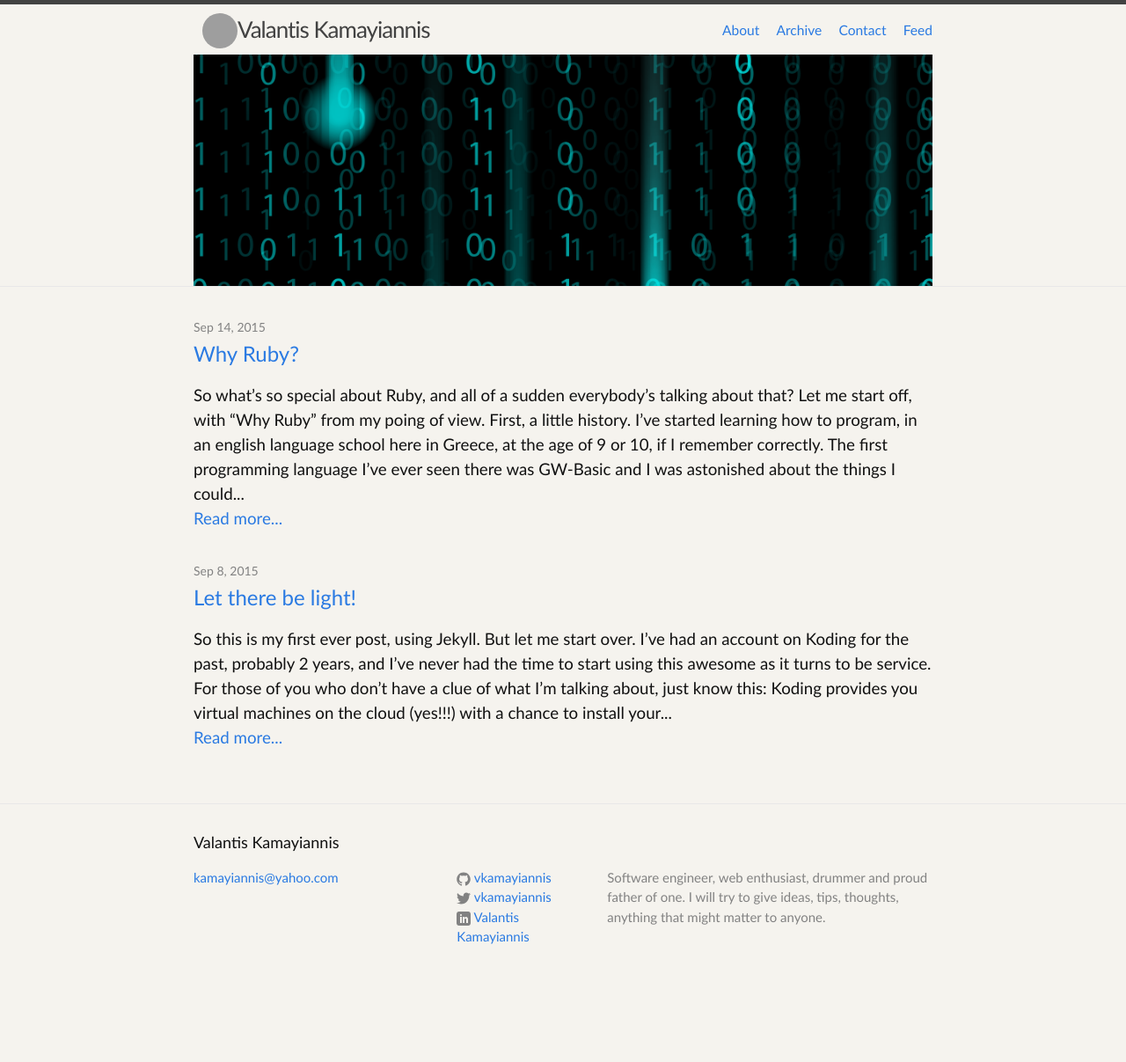
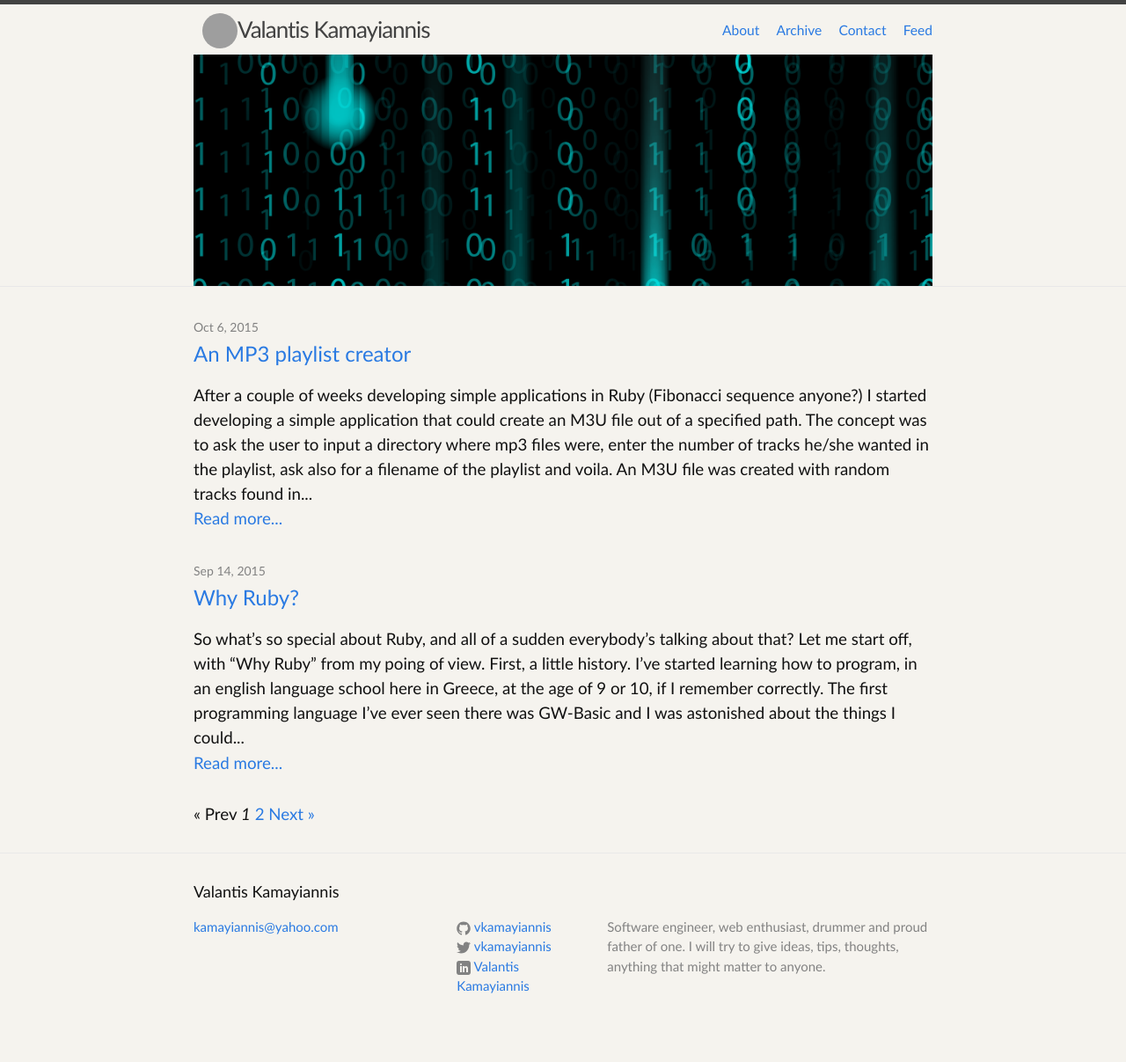
Before and after one commit to vkamayiannis/vkamayiannis.github.io, a Jekyll site: the page built from index.html, in a window 1280 px wide. Shown: the whole page at 88% size. Built offline with Jekyll 4.4.1, drawn with Linux system fonts in a browser that asks for light colours; the list of posts is cut into pages by our own code; before the commit the page ends 1151 px from its top, so only the background shows below that; part of the change alters nothing that is shown; grey boxes are pictures that could not be loaded.

Commit message:
added playlist post

```diff
--- a/_config.yml
+++ b/_config.yml
@@ -12,7 +12,7 @@ github_username:  vkamayiannis
 gravatar_id: 295444c667fe78caffe72b403348e1a7
 linkedin_username: valantis-kamayiannis
 linkedin_name: Valantis Kamayiannis
-paginate: 5
+paginate: 2
 paginate_path: "/page:num/"
 
 # Build settings
--- /dev/null
+++ b/_posts/2015-10-06-mp3-playlist-creator.markdown
@@ -0,0 +1,194 @@
+---
+layout: post
+title:  "An MP3 playlist creator"
+date:   2015-10-06 17:10:00
+categories: category
+comments: true
+---
+After a couple of weeks developing simple applications in Ruby ([Fibonacci sequence][fibonacci] anyone?)
+I started developing a simple application that could create an [M3U][m3u] file
+out of a specified path.
+
+The concept was to ask the user to input a directory where mp3 files were, enter the number
+of tracks he/she wanted in the playlist, ask also for a filename of the playlist and voila.
+An [M3U][m3u] file was created with random tracks found in the parent directory and all
+subdirectories(that of course was crucial).
+
+The source code of this little program can be found here:
+
+{% highlight ruby %}
+module Playlist
+
+  PLAYLIST_EXTENSION = ".m3u"
+  SUPPORTED_EXTENSION = ".mp3"
+
+  #Function is outside of class for educational purposes
+  def Playlist.init_dir_array(parent)
+    directories = []
+    sub = []
+    Dir.foreach(parent) do |dir|
+      dirpath = parent + "\\" + dir
+      if File.directory?(dirpath) && dir != "." && dir != ".."
+        directories << dirpath
+        directories = directories + init_dir_array(dirpath)
+      end
+    end
+    directories
+  end
+
+  class PlayListError < StandardError
+  end
+
+  class Mp3PlayList
+    attr_writer :filename
+
+    def initialize(parent_dir, num_of_tracks)
+      @parent_dir = parent_dir
+      @num_of_tracks = num_of_tracks
+      @dir_array = Playlist::init_dir_array(@parent_dir)
+    end
+
+    def create
+      i = 0
+      begin
+        file = File.open(@filename, "w")
+        while i < @num_of_tracks
+          active_directory = @dir_array[rand(@dir_array.length)]
+          files = []
+          mp3s = []
+          files = Dir.entries(active_directory).select{|f| !File.directory? f}
+          files.each_index  {|i| files[i] = active_directory + "\\" + files[i] }
+          files.each do |f|
+            if File.extname(f) == Playlist::SUPPORTED_EXTENSION
+              mp3s << f
+            end
+          end
+          if mp3s.length > 0
+            added_file = mp3s[rand(mp3s.length)] + "\n"
+            file.write(added_file)
+            i += 1
+          end
+        end
+      rescue
+        raise PlayListError.new("Error creating playlist")
+      ensure
+        if file != nil
+          file.close
+          puts "\nPlaylist created successfully"
+        end
+      end
+    end
+  end
+end
+
+print "Enter the parent directory: "
+parent_dir = gets.chomp
+if !Dir.exists?(parent_dir)
+  puts "Invalid directory"
+  exit(0)
+end
+print "Enter the desired number of tracks in the playlist: "
+num_of_tracks = gets.chomp.to_i
+print "Enter the filename of the playlist (m3u extension will be added): "
+filename = gets.chomp + Playlist::PLAYLIST_EXTENSION
+pl = Playlist::Mp3PlayList.new(parent_dir, num_of_tracks)
+pl.filename = filename
+pl.create
+{% endhighlight %}
+
+So, as you can see I started playing a little with the language to understand
+how things work. I've created a Module (Playlist), that included a function
+that would initialize an array (init_dir_array), and a class which would do
+any other operation needed. In the end, the actual calls of the program, that
+enables the user to input the desired parameters.
+
+<h3>init_dir_array function</h3>
+What the function does is that is using recursion to create an array of all the
+subdirectories that exist in the specified directory. It just loops
+through the contents of a directory, checks if each object is a directory and then
+adds the full path to an array.
+
+{% highlight ruby %}
+  def Playlist.init_dir_array(parent)
+    directories = []
+    sub = []
+    Dir.foreach(parent) do |dir|
+      dirpath = parent + "\\" + dir
+      if File.directory?(dirpath) && dir != "." && dir != ".."
+        directories << dirpath
+        directories = directories + init_dir_array(dirpath)
+      end
+    end
+    directories
+  end
+{% endhighlight %}
+
+<h3> Mp3PlayList class </h3>
+The class, is the one that does all the job. It's the one that will call
+the init_dir_array function, pick random directories, and create the playlist.
+In the initialize (the constructor) of the class, some attributes are initialized,
+together with the array that holds the subdirectories from above
+
+{% highlight ruby %}
+def initialize(parent_dir, num_of_tracks)
+  @parent_dir = parent_dir
+  @num_of_tracks = num_of_tracks
+  @dir_array = Playlist::init_dir_array(@parent_dir)
+end
+{% endhighlight %}
+
+The rest is done using the create function. The philosophy behind it is to create
+a filename using the filename the user wanted (adding the m3u extension), use rand
+to randomly find a directory, create an array with all files that exist in the
+selected directory, delete the ones that are not of the specified extension (at that point mp3)
+and finally write the whole path to the file to be created.
+
+{% highlight ruby %}
+def create
+  i = 0
+  begin
+    file = File.open(@filename, "w")
+    while i < @num_of_tracks
+      active_directory = @dir_array[rand(@dir_array.length)]
+      files = []
+      mp3s = []
+      files = Dir.entries(active_directory).select{|f| !File.directory? f}
+      files.each_index  {|i| files[i] = active_directory + "\\" + files[i] }
+      files.each do |f|
+        if File.extname(f) == Playlist::SUPPORTED_EXTENSION
+          mp3s << f
+        end
+      end
+      if mp3s.length > 0
+        added_file = mp3s[rand(mp3s.length)] + "\n"
+        file.write(added_file)
+        i += 1
+      end
+    end
+  rescue
+    raise PlayListError.new("Error creating playlist")
+  ensure
+    if file != nil
+      file.close
+      puts "\nPlaylist created successfully"
+    end
+  end
+end
+{% endhighlight %}
+Pretty straightforward of course. And pretty basic. (But for me it was awesome :D)
+Of course there would be better things to do. For example:
+<ul>
+  <li>Support more extensions than mp3 files </li>
+  <li>Do not add files that already exist in the playlist</li>
+  <li>Ask the user to enter the desired play time of the playlist, read the length
+  of each mp3 file and create the playlist according to the duration the user entered</li>
+  <li>Refactor the code to be more Ruby-ish</li>
+</ul>
+
+I haven't seen that code for almost a year now, so if any of you have a hint to make things
+better please do state that in the comments area. I know for sure that some things
+I've done them differently now, but I'm still presenting this at it's originality.
+
+
+[fibonacci]: https://en.wikipedia.org/wiki/Fibonacci_number
+[m3u]: https://en.wikipedia.org/wiki/M3U
```
